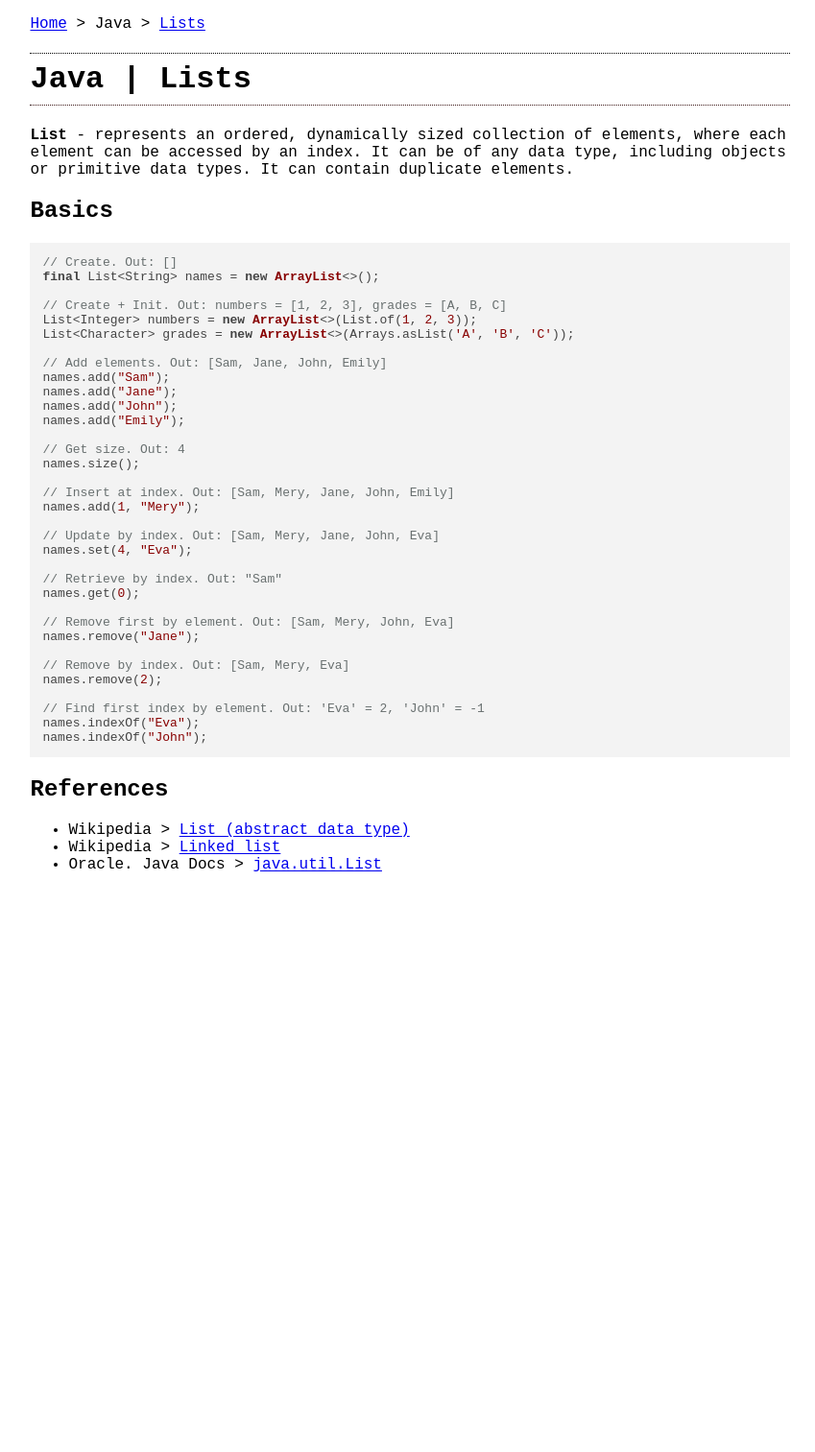
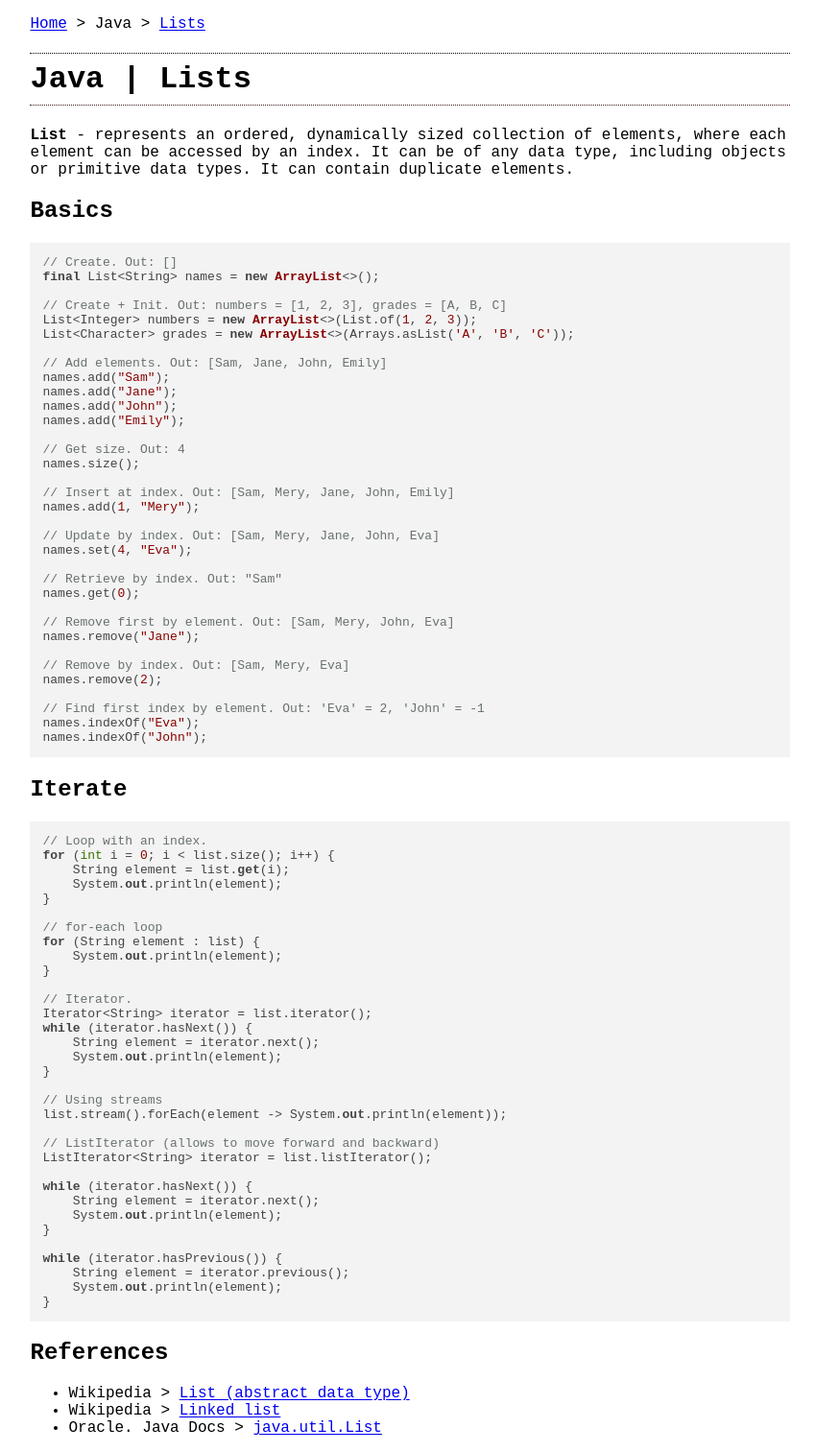
Before and after one commit to dnedzelskyi/eng_cheat_sheets, a Jekyll site: the page built from language_foundations/java_lists.md, in a window 1280 px wide. Shown: the whole page at 96% size, without its empty margins (213-1062 px from the left). Built offline with Jekyll 4.4.1, drawn with Linux system fonts in a browser that asks for light colours; nearby versions of some CDN libraries; our own code applies the rules of GitHub Pages for plain Markdown files; comment, search, counter and statistics services are not loaded; before the commit the page ends 926 px from its top, so only the background shows below that.

Commit message:
Java. Collections. Iterate.

````diff
--- a/language_foundations/java_lists.md
+++ b/language_foundations/java_lists.md
@@ -5,6 +5,7 @@
 **List** - represents an ordered, dynamically sized collection of elements, where each element can be accessed by an index. It can be of any data type, including objects or primitive data types. It can contain duplicate elements.
 
 ## Basics
+
 ```Java
 // Create. Out: []
 final List<String> names = new ArrayList<>();
@@ -42,7 +43,46 @@ names.indexOf("Eva");
 names.indexOf("John");
 ```
 
+## Iterate
+
+```java
+// Loop with an index.
+for (int i = 0; i < list.size(); i++) {
+    String element = list.get(i);
+    System.out.println(element);
+}
+
+// for-each loop
+for (String element : list) {
+    System.out.println(element);
+}
+
+// Iterator.
+Iterator<String> iterator = list.iterator();
+while (iterator.hasNext()) {
+    String element = iterator.next();
+    System.out.println(element);
+}
+
+// Using streams
+list.stream().forEach(element -> System.out.println(element));
+
+// ListIterator (allows to move forward and backward)
+ListIterator<String> iterator = list.listIterator();
+
+while (iterator.hasNext()) {
+    String element = iterator.next();
+    System.out.println(element);
+}
+
+while (iterator.hasPrevious()) {
+    String element = iterator.previous();
+    System.out.println(element);
+}
+```
+
 ## References
-- Wikipedia > [List (abstract data type)](https://en.wikipedia.org/wiki/List_(abstract_data_type))
+
+- Wikipedia > [List (abstract data type)](<https://en.wikipedia.org/wiki/List_(abstract_data_type)>)
 - Wikipedia > [Linked list](https://en.wikipedia.org/wiki/Linked_list)
 - Oracle. Java Docs > [java.util.List](https://docs.oracle.com/javase/8/docs/api/java/util/List.html)
````
Also changed, not shown: language_foundations/java_queues.md (+26 -0 lines), language_foundations/java_sets.md (+19 -0 lines).
